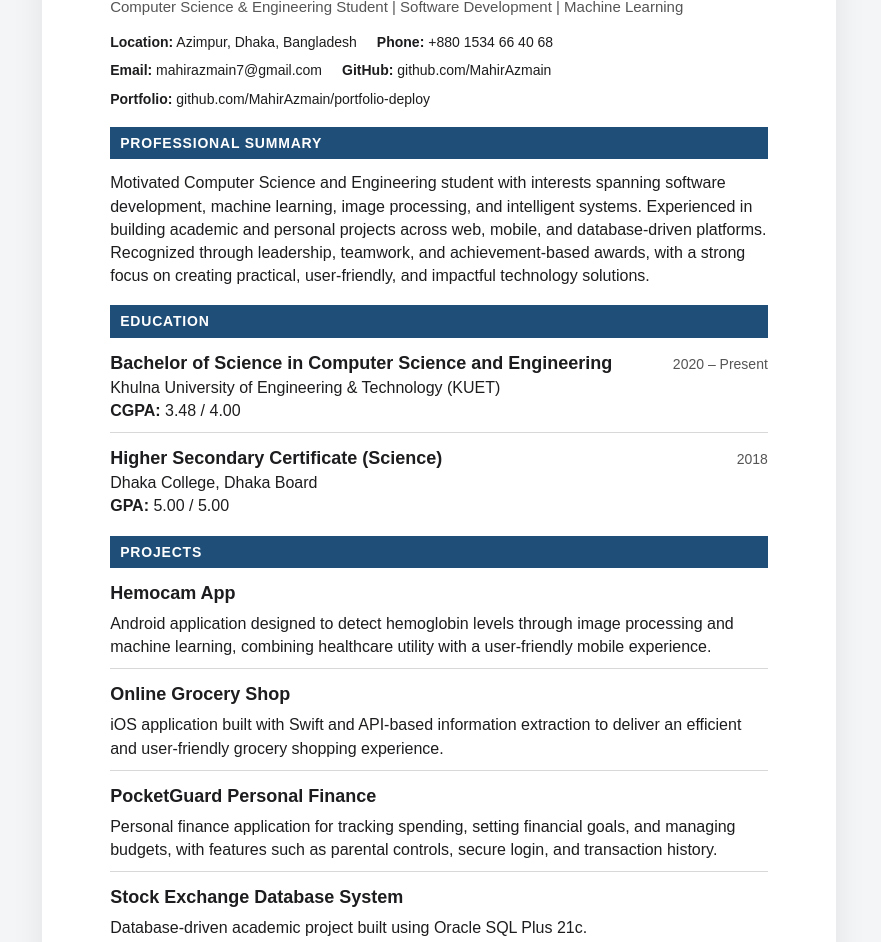
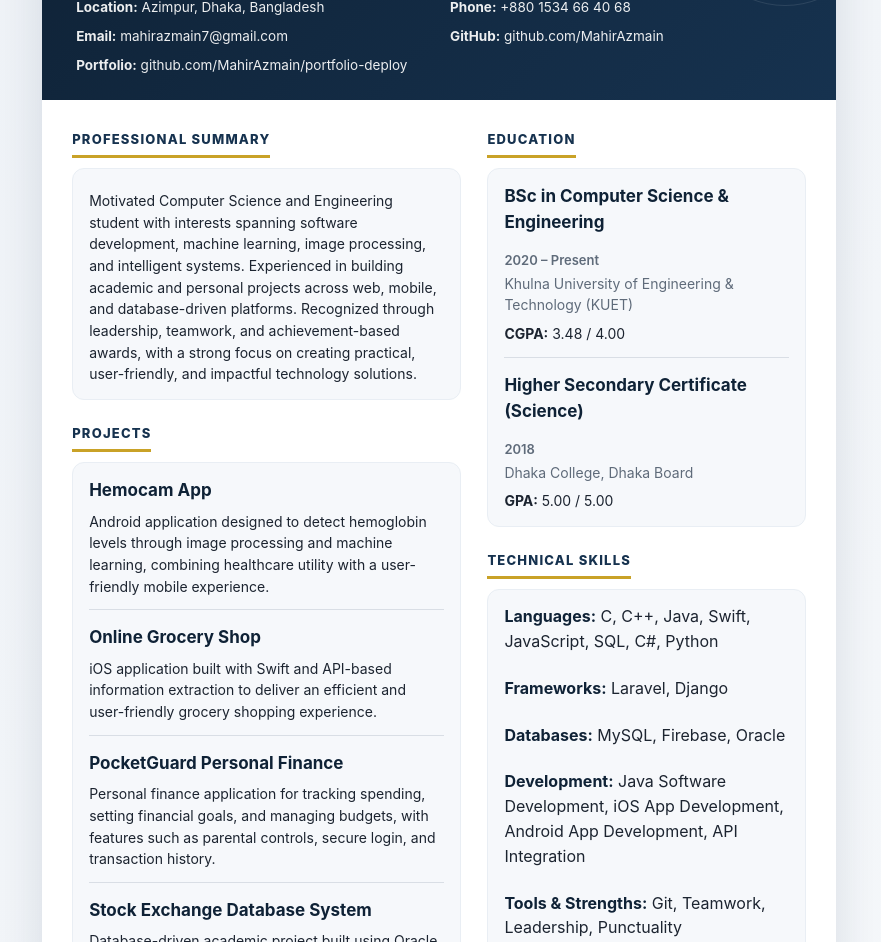
Before and after one commit to MahirAzmain/portfolio-deploy, a plain HTML site: page assets/cv/mahir-azmain-professional-cv.html in a window 1280 px wide. Shown: the part 160-1102 px from the top of the page, without its empty margins (201-1082 px from the left). Drawn offline with Linux system fonts and the light colour scheme.

Commit message:
Upgrade CV page to a more premium design

```diff
--- a/assets/cv/mahir-azmain-professional-cv.html
+++ b/assets/cv/mahir-azmain-professional-cv.html
@@ -6,98 +6,214 @@
   <title>Mahir Azmain Haque - CV</title>
   <style>
     :root {
-      --accent: #1f4e79;
-      --text: #1d1d1f;
-      --muted: #555;
-      --line: #d8d8d8;
-      --bg: #ffffff;
+      --navy: #16324f;
+      --navy-dark: #0f2236;
+      --gold: #c9a227;
+      --text: #1c2430;
+      --muted: #5f6b7a;
+      --line: #d9dee5;
+      --soft: #f6f8fb;
+      --white: #ffffff;
     }
+
     * { box-sizing: border-box; }
+
     body {
       margin: 0;
-      background: #f3f5f7;
-      font-family: Arial, Helvetica, sans-serif;
+      background: linear-gradient(135deg, #eef2f7, #f8fafc);
+      font-family: "Inter", "Segoe UI", Arial, sans-serif;
       color: var(--text);
-      line-height: 1.45;
+      line-height: 1.55;
     }
+
     .page {
       width: 210mm;
       min-height: 297mm;
-      margin: 18px auto;
-      background: var(--bg);
-      padding: 22mm 18mm;
-      box-shadow: 0 8px 30px rgba(0,0,0,.08);
+      margin: 24px auto;
+      background: var(--white);
+      box-shadow: 0 18px 50px rgba(15, 34, 54, 0.12);
+      overflow: hidden;
+      border-radius: 14px;
     }
+
+    .hero {
+      background: linear-gradient(135deg, var(--navy-dark), var(--navy));
+      color: white;
+      padding: 28px 34px 24px;
+      position: relative;
+    }
+
+    .hero::after {
+      content: "";
+      position: absolute;
+      right: -40px;
+      top: -40px;
+      width: 180px;
+      height: 180px;
+      border: 1px solid rgba(255,255,255,.1);
+      border-radius: 50%;
+    }
+
     h1 {
-      font-size: 34px;
-      margin: 0 0 6px;
-      letter-spacing: .2px;
+      margin: 0;
+      font-size: 36px;
+      font-weight: 800;
+      letter-spacing: .3px;
     }
+
     .subtitle {
+      margin-top: 8px;
+      color: rgba(255,255,255,.88);
       font-size: 15px;
-      color: var(--muted);
+      letter-spacing: .3px;
+    }
+
+    .contact {
+      display: grid;
+      grid-template-columns: repeat(2, minmax(0, 1fr));
+      gap: 8px 22px;
+      margin-top: 18px;
+      font-size: 13.5px;
+      color: rgba(255,255,255,.92);
+    }
+
+    .content {
+      padding: 26px 30px 30px;
+      display: grid;
+      grid-template-columns: 1.1fr .9fr;
+      gap: 26px;
+    }
+
+    .section {
+      margin-bottom: 20px;
+    }
+
+    .section-title {
+      display: inline-block;
+      font-size: 13px;
+      font-weight: 800;
+      letter-spacing: 1.2px;
+      text-transform: uppercase;
+      color: var(--navy);
+      margin-bottom: 10px;
+      padding-bottom: 6px;
+      border-bottom: 3px solid var(--gold);
+    }
+
+    .summary-box,
+    .card {
+      background: var(--soft);
+      border: 1px solid #e9eef4;
+      border-radius: 12px;
+      padding: 14px 16px;
+    }
+
+    .entry {
       margin-bottom: 14px;
-    }
-    .contact {
-      display: flex;
-      flex-wrap: wrap;
-      gap: 8px 20px;
-      font-size: 14px;
-      margin-bottom: 16px;
-    }
-    .section {
-      margin-top: 18px;
-    }
-    .section-title {
-      background: var(--accent);
-      color: white;
-      font-size: 14px;
-      font-weight: 700;
-      letter-spacing: .8px;
-      text-transform: uppercase;
-      padding: 6px 10px;
-      margin-bottom: 12px;
-    }
-    .entry {
-      margin-bottom: 12px;
-      padding-bottom: 10px;
+      padding-bottom: 12px;
       border-bottom: 1px solid var(--line);
     }
-    .entry:last-child { border-bottom: 0; padding-bottom: 0; }
-    .row {
+
+    .entry:last-child {
+      margin-bottom: 0;
+      padding-bottom: 0;
+      border-bottom: 0;
+    }
+
+    .entry-header {
       display: flex;
       justify-content: space-between;
-      gap: 16px;
+      gap: 14px;
       align-items: baseline;
       flex-wrap: wrap;
     }
+
     .role {
+      font-size: 17px;
       font-weight: 700;
-      font-size: 18px;
+      color: var(--navy-dark);
     }
+
     .meta {
+      font-size: 13px;
+      color: var(--muted);
+      font-weight: 600;
+    }
+
+    .org {
+      margin-top: 3px;
       color: var(--muted);
       font-size: 14px;
     }
-    p { margin: 6px 0 0; }
-    ul { margin: 8px 0 0 18px; padding: 0; }
-    li { margin: 4px 0; }
-    .skills-grid {
+
+    p {
+      margin: 7px 0 0;
+      font-size: 14px;
+    }
+
+    ul {
+      margin: 8px 0 0 18px;
+      padding: 0;
+    }
+
+    li {
+      margin: 5px 0;
+      font-size: 14px;
+    }
+
+    .skill-group {
+      margin-bottom: 12px;
+    }
+
+    .skill-group:last-child { margin-bottom: 0; }
+
+    .label {
+      font-weight: 700;
+      color: var(--navy-dark);
+    }
+
+    .pill-list {
+      display: flex;
+      flex-wrap: wrap;
+      gap: 8px;
+      margin-top: 10px;
+    }
+
+    .pill {
+      background: #edf3f9;
+      color: var(--navy);
+      border: 1px solid #d9e6f2;
+      border-radius: 999px;
+      padding: 6px 10px;
+      font-size: 12.5px;
+      font-weight: 600;
+    }
+
+    .two-col-list {
       display: grid;
       grid-template-columns: 1fr;
-      gap: 8px;
+      gap: 10px;
     }
-    .label { font-weight: 700; }
+
     @media print {
-      body { background: white; }
-      .page { margin: 0; box-shadow: none; width: auto; min-height: auto; }
+      body {
+        background: white;
+      }
+      .page {
+        margin: 0;
+        border-radius: 0;
+        box-shadow: none;
+        width: auto;
+        min-height: auto;
+      }
     }
   </style>
 </head>
 <body>
   <main class="page">
+    <section class="hero">
       <h1>Mahir Azmain Haque</h1>
-    <div class="subtitle">Computer Science & Engineering Student | Software Development | Machine Learning</div>
+      <div class="subtitle">Computer Science & Engineering Student • Software Development • Machine Learning</div>
 
       <div class="contact">
         <div><strong>Location:</strong> Azimpur, Dhaka, Bangladesh</div>
@@ -106,39 +222,26 @@
         <div><strong>GitHub:</strong> github.com/MahirAzmain</div>
         <div><strong>Portfolio:</strong> github.com/MahirAzmain/portfolio-deploy</div>
       </div>
-
-    <section class="section">
-      <div class="section-title">Professional Summary</div>
-      <p>
-        Motivated Computer Science and Engineering student with interests spanning software development, machine learning,
-        image processing, and intelligent systems. Experienced in building academic and personal projects across web,
-        mobile, and database-driven platforms. Recognized through leadership, teamwork, and achievement-based awards,
-        with a strong focus on creating practical, user-friendly, and impactful technology solutions.
-      </p>
     </section>
 
-    <section class="section">
-      <div class="section-title">Education</div>
-      <div class="entry">
-        <div class="row">
-          <div class="role">Bachelor of Science in Computer Science and Engineering</div>
-          <div class="meta">2020 – Present</div>
+    <section class="content">
+      <div>
+        <div class="section">
+          <div class="section-title">Professional Summary</div>
+          <div class="summary-box">
+            <p>
+              Motivated Computer Science and Engineering student with interests spanning software development,
+              machine learning, image processing, and intelligent systems. Experienced in building academic and
+              personal projects across web, mobile, and database-driven platforms. Recognized through leadership,
+              teamwork, and achievement-based awards, with a strong focus on creating practical, user-friendly,
+              and impactful technology solutions.
+            </p>
           </div>
-        <div>Khulna University of Engineering & Technology (KUET)</div>
-        <div><strong>CGPA:</strong> 3.48 / 4.00</div>
         </div>
-      <div class="entry">
-        <div class="row">
-          <div class="role">Higher Secondary Certificate (Science)</div>
-          <div class="meta">2018</div>
-        </div>
-        <div>Dhaka College, Dhaka Board</div>
-        <div><strong>GPA:</strong> 5.00 / 5.00</div>
-      </div>
-    </section>
 
-    <section class="section">
+        <div class="section">
           <div class="section-title">Projects</div>
+          <div class="card">
             <div class="entry">
               <div class="role">Hemocam App</div>
               <p>Android application designed to detect hemoglobin levels through image processing and machine learning, combining healthcare utility with a user-friendly mobile experience.</p>
@@ -163,31 +266,57 @@
               <div class="role">Tiny Messenger</div>
               <p>Object-oriented programming project in C++ featuring sign up, sign in, chat, add friends, inbox management, unfriend functionality, group chat, and friend list management.</p>
             </div>
-    </section>
+          </div>
+        </div>
+      </div>
 
-    <section class="section">
+      <div>
+        <div class="section">
+          <div class="section-title">Education</div>
+          <div class="card">
+            <div class="entry">
+              <div class="entry-header">
+                <div class="role">BSc in Computer Science & Engineering</div>
+                <div class="meta">2020 – Present</div>
+              </div>
+              <div class="org">Khulna University of Engineering & Technology (KUET)</div>
+              <p><strong>CGPA:</strong> 3.48 / 4.00</p>
+            </div>
+            <div class="entry">
+              <div class="entry-header">
+                <div class="role">Higher Secondary Certificate (Science)</div>
+                <div class="meta">2018</div>
+              </div>
+              <div class="org">Dhaka College, Dhaka Board</div>
+              <p><strong>GPA:</strong> 5.00 / 5.00</p>
+            </div>
+          </div>
+        </div>
+
+        <div class="section">
           <div class="section-title">Technical Skills</div>
-      <div class="skills-grid">
-        <div><span class="label">Programming Languages:</span> C, C++, Java, Swift, JavaScript, SQL, C#, Python</div>
-        <div><span class="label">Frameworks & Web:</span> Laravel, Django</div>
-        <div><span class="label">Databases & Platforms:</span> MySQL, Firebase, Oracle</div>
-        <div><span class="label">Development Areas:</span> Java Software Development, iOS App Development, Android App Development, API Integration</div>
-        <div><span class="label">Tools & Strengths:</span> Git, Teamwork, Leadership, Punctuality</div>
+          <div class="card two-col-list">
+            <div class="skill-group"><span class="label">Languages:</span> C, C++, Java, Swift, JavaScript, SQL, C#, Python</div>
+            <div class="skill-group"><span class="label">Frameworks:</span> Laravel, Django</div>
+            <div class="skill-group"><span class="label">Databases:</span> MySQL, Firebase, Oracle</div>
+            <div class="skill-group"><span class="label">Development:</span> Java Software Development, iOS App Development, Android App Development, API Integration</div>
+            <div class="skill-group"><span class="label">Tools & Strengths:</span> Git, Teamwork, Leadership, Punctuality</div>
           </div>
-    </section>
+        </div>
 
-    <section class="section">
+        <div class="section">
           <div class="section-title">Research Interests</div>
-      <ul>
-        <li>Edge AI</li>
-        <li>Machine Learning</li>
-        <li>Deep Learning</li>
-        <li>Biomedical Applications</li>
-      </ul>
-    </section>
+          <div class="pill-list">
+            <span class="pill">Edge AI</span>
+            <span class="pill">Machine Learning</span>
+            <span class="pill">Deep Learning</span>
+            <span class="pill">Biomedical Applications</span>
+          </div>
+        </div>
 
-    <section class="section">
+        <div class="section">
           <div class="section-title">Awards & Achievements</div>
+          <div class="card">
             <div class="entry">
               <div class="role">Duke of Edinburgh's International Award</div>
               <p>Recognized for skill development, physical fitness, community service, and adventurous activities (2024).</p>
@@ -196,11 +325,17 @@
               <div class="role">Intra KUET Football Tournament</div>
               <p>Champion; played as Forward and served as Captain (2023).</p>
             </div>
-    </section>
+          </div>
+        </div>
 
-    <section class="section">
+        <div class="section">
           <div class="section-title">Languages</div>
-      <p>Bangla — Proficient | English — Proficient</p>
+          <div class="card">
+            <p>Bangla — Proficient</p>
+            <p>English — Proficient</p>
+          </div>
+        </div>
+      </div>
     </section>
   </main>
 </body>
```
Also changed, not shown: 1 other file. Lines whose indentation alone changed are shown as unchanged.
